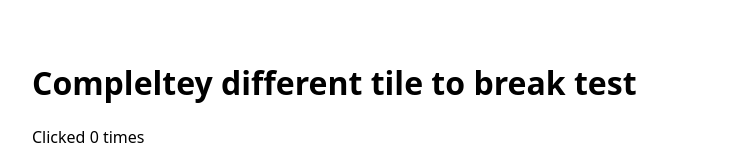
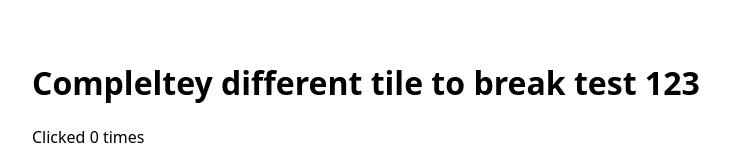
Before and after one commit to shahzad185/cicd, a React (Vite) app in the folder client/: page / in a window 1280 px wide. Shown: the top 160 px of the page, without its empty margins (8-738 px from the left). Built offline with nearby package versions, Linux system fonts and the light colour scheme; the HTML template or start-up script is replaced by a standard one.

Commit message:
test: break the test now 123

```diff
--- a/client/src/App.jsx
+++ b/client/src/App.jsx
@@ -5,7 +5,7 @@ export default function App() {
 
   return (
     <main style={{ fontFamily: "system-ui", padding: "2rem" }}>
-      <h1>Compleltey different tile to break test</h1>
+      <h1>Compleltey different tile to break test 123</h1>
       <p>Clicked {count} times</p>
       <button onClick={() => setCount((c) => c + 1)}>Increment</button>
     </main>
```
